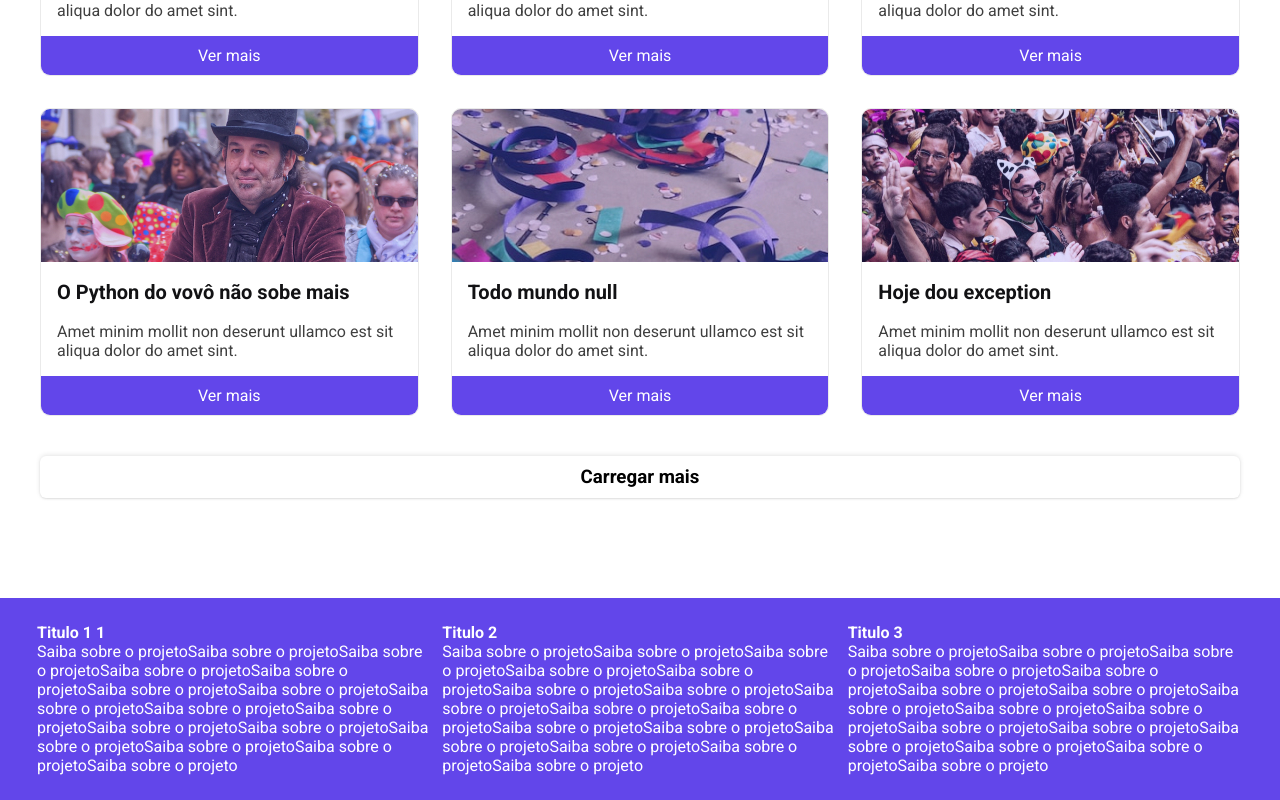
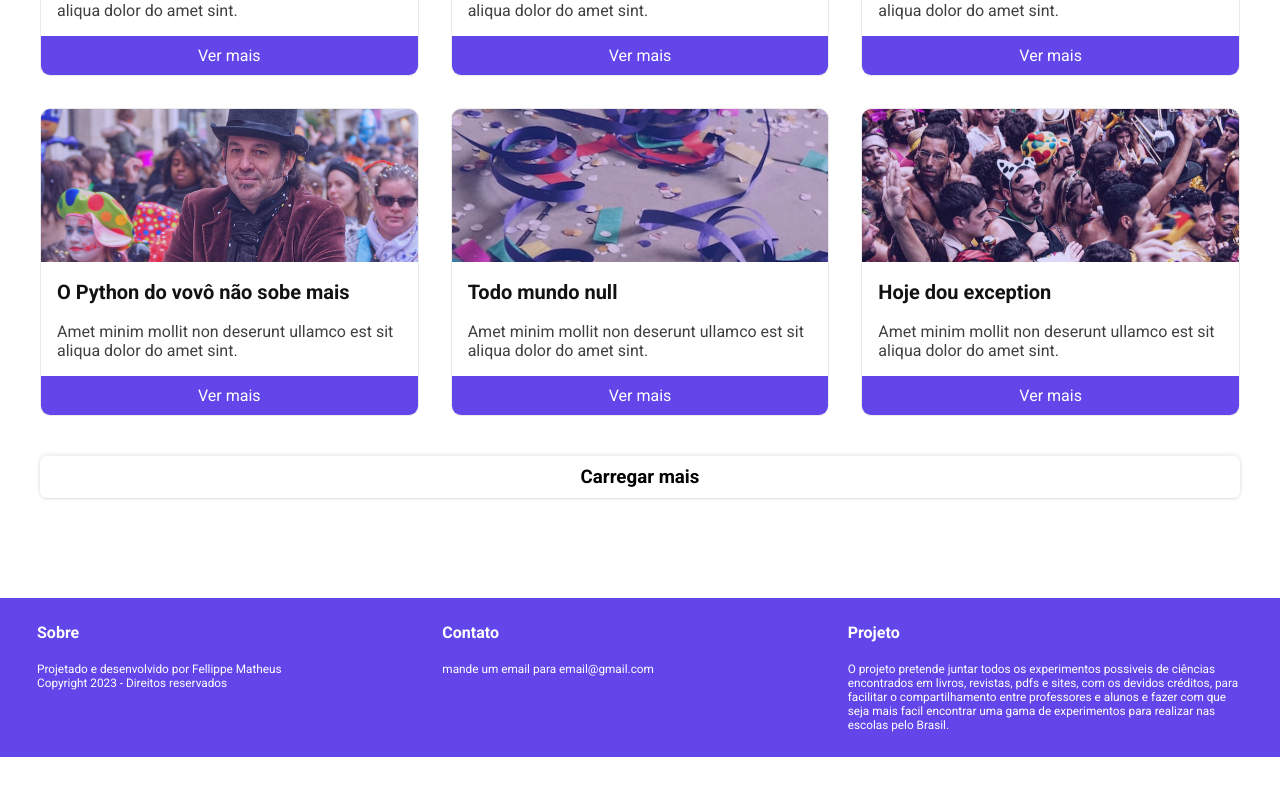
Before and after one commit to felptest/testing, a Next.js app: page / in a window 1280 px wide. Shown: the part 1035-1835 px from the top of the page. After the commit the page ends 1792 px from the top, so only its background shows below. Built offline with nearby package versions, Linux system fonts and the light colour scheme.

Commit message:
Update footer css/html

```diff
--- a/src/components/footer.tsx
+++ b/src/components/footer.tsx
@@ -6,22 +6,24 @@ export const Footer = () => {
         <div className={styles.footerContainer}>
           <div className={styles.footerBlock}>
             <ul>
-              <li>Titulo 1 1</li>
-              <li>Saiba sobre o projetoSaiba sobre o projetoSaiba sobre o projetoSaiba sobre o projetoSaiba sobre o projetoSaiba sobre o projetoSaiba sobre o projetoSaiba sobre o projetoSaiba sobre o projetoSaiba sobre o projetoSaiba sobre o projetoSaiba sobre o projetoSaiba sobre o projetoSaiba sobre o projetoSaiba sobre o projetoSaiba sobre o projeto</li>
+              <li>Sobre</li>
+              <li>Projetado e desenvolvido por Fellippe Matheus</li>
+              <li>
+Copyright 2023 - Direitos reservados</li>
             </ul>
           </div>
 
           <div className={styles.footerBlock}>
             <ul>
-              <li>Titulo 2</li>
-              <li>Saiba sobre o projetoSaiba sobre o projetoSaiba sobre o projetoSaiba sobre o projetoSaiba sobre o projetoSaiba sobre o projetoSaiba sobre o projetoSaiba sobre o projetoSaiba sobre o projetoSaiba sobre o projetoSaiba sobre o projetoSaiba sobre o projetoSaiba sobre o projetoSaiba sobre o projetoSaiba sobre o projetoSaiba sobre o projeto</li>
+              <li>Contato</li>
+              <li>mande um email para email@gmail.com</li>
             </ul>
           </div>
 
           <div className={styles.footerBlock}>
             <ul>
-              <li>Titulo 3</li>
-              <li>Saiba sobre o projetoSaiba sobre o projetoSaiba sobre o projetoSaiba sobre o projetoSaiba sobre o projetoSaiba sobre o projetoSaiba sobre o projetoSaiba sobre o projetoSaiba sobre o projetoSaiba sobre o projetoSaiba sobre o projetoSaiba sobre o projetoSaiba sobre o projetoSaiba sobre o projetoSaiba sobre o projetoSaiba sobre o projeto</li>
+              <li>Projeto</li>
+              <li>O projeto pretende juntar todos os experimentos possiveis de ciências encontrados em livros, revistas, pdfs e sites, com os devidos créditos, para facilitar o compartilhamento entre professores e alunos e fazer com que seja mais facil encontrar uma gama de experimentos para realizar nas escolas pelo Brasil.</li>
             </ul>
           </div>
         </div>
--- a/src/styles/components/footer.module.css
+++ b/src/styles/components/footer.module.css
@@ -27,8 +27,12 @@
   .footerBlock ul li:first-of-type {
     font-size: 1.6rem;
     font-weight: bolder;
+    margin-bottom: 2rem;
   }
 
+  .footerBlock ul li {
+    font-size: 11.8px;
+  }
 
 @media (max-width: 660px) {
 
```
